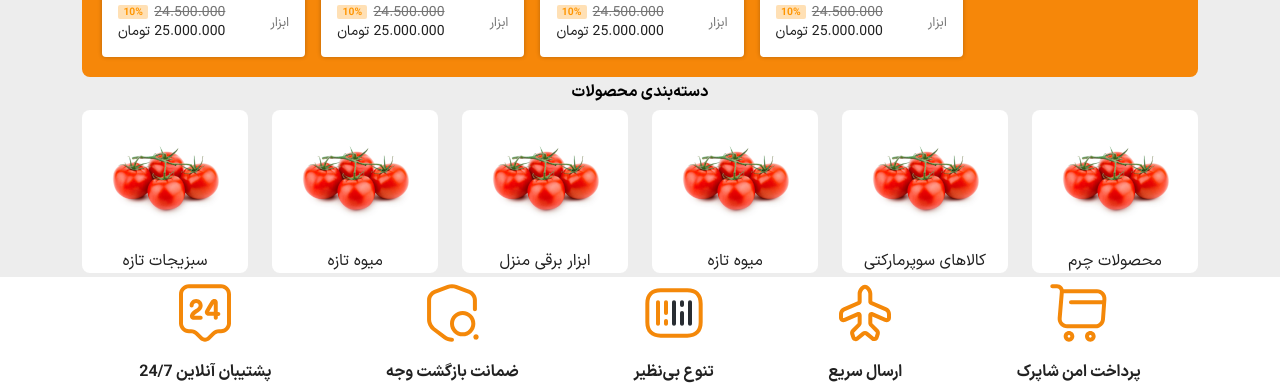
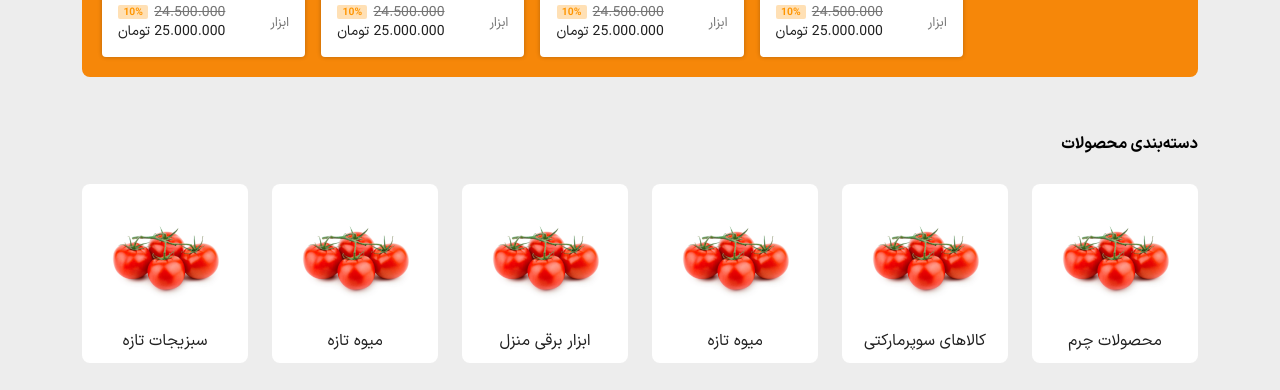
Before and after one commit to zeynabmvs/sepid-framework, a website: page index.html in a window 1280 px wide. Shown: the part 1013-1403 px from the top of the page. Drawn offline with nearby package versions, Linux system fonts and the light colour scheme; files that its build step writes are made by us from their sources.

Commit message:
WIP: Index.html fix styles

```diff
--- a/assets/scss/globals/spacing.scss
+++ b/assets/scss/globals/spacing.scss
@@ -14,6 +14,8 @@
     --space-6: calc(var(--space-unit) * 2); // 32px
     --space-7: calc(var(--space-unit) * 2.5); // 40px
     --space-8: calc(var(--space-unit) * 3); // 48px
+    --space-9: calc(var(--space-unit) * 3.5); // 56px
+    --space-10: calc(var(--space-unit) * 4); // 64px
 
     @include breakpoint(medium) {
       // --space-unit: 0.75rem;
@@ -36,6 +38,8 @@ $spacings: (
   6: var(--space-6),
   7: var(--space-7),
   8: var(--space-8),
+  9: var(--space-9),
+  10: var(--space-9),
   auto: auto);
 
 $sides: (
--- a/index.html
+++ b/index.html
@@ -258,7 +258,7 @@
 					</div>
 				</section>
 
-				<section id="vip_products" class="bg-primary m-b-2 border-radius-8 grid">
+				<section id="vip_products" class="bg-primary m-b-9 border-radius-8 grid">
 					<div class="section-head text-white ta-center flex flex-d-c gap-12 p-a-3 ai-center jc-center">
 						<h3 class="text-h3">پیشنهاد ویژه</h3>
 						<p class="text-body-sm">بیشترین فروش در یکماه گذشته</p>
@@ -380,23 +380,23 @@
 				</section>
 
 
-				<section id="product-categories" class="m-b-2">
-					<div class="section-head jc-center flex flex-d-r ai-center gap-12 m-b-1">
+				<section id="product-categories" class="m-b-10">
+					<div class="section-head flex flex-d-r gap-12 m-b-5">
 						<h6 class="text-h6">دسته‌بندی محصولات</h6>
 					</div>
-					<div class="section-content">
+					<div class="section-content jc-center ai-center">
 
 						<div class="row g-4">
 
 							<div class="col-4 col-md-2">
 								<a href="#">
-									<div class="category-card p-a-1 bg-white border-radius-8">
+									<div class="category-card p-a-3 bg-white border-radius-8">
 										<div class="category flex flex-d-c ai-center gap-8">
 											<div class="category_image">
 												<img class="img-responsive" src="/assets/images/fruit1.png"
 													alt="Tool 1">
 											</div>
-											<div class="category_title text-body-md text-black">محصولات چرم</div>
+											<span class="text-body-md text-black m-b-2">محصولات چرم</span>
 										</div>
 									</div>
 								</a>
@@ -404,13 +404,13 @@
 
 							<div class="col-4 col-md-2">
 								<a href="#">
-									<div class="category-card p-a-1 bg-white border-radius-8">
+									<div class="category-card p-a-3 bg-white border-radius-8">
 										<div class="category flex flex-d-c ai-center gap-8">
 											<div class="category_image">
 												<img class="img-responsive" src="/assets/images/fruit1.png"
 													alt="Tool 1">
 											</div>
-											<div class="category_title text-body-md text-black">کالاهای سوپرمارکتی</div>
+											<span class="text-body-md text-black m-b-2">کالاهای سوپرمارکتی</span>
 										</div>
 									</div>
 								</a>
@@ -418,13 +418,13 @@
 
 							<div class="col-4 col-md-2">
 								<a href="#">
-									<div class="category-card p-a-1 bg-white border-radius-8">
+									<div class="category-card p-a-3 bg-white border-radius-8">
 										<div class="category flex flex-d-c ai-center gap-8">
 											<div class="category_image">
 												<img class="img-responsive" src="/assets/images/fruit1.png"
 													alt="Tool 1">
 											</div>
-											<div class="category_title text-body-md text-black">میوه تازه</div>
+											<span class="text-body-md text-black m-b-2">میوه تازه</span>
 										</div>
 									</div>
 								</a>
@@ -432,13 +432,13 @@
 
 							<div class="col-4 col-md-2">
 								<a href="#">
-									<div class="category-card p-a-1 bg-white border-radius-8">
+									<div class="category-card p-a-3 bg-white border-radius-8">
 										<div class="category flex flex-d-c ai-center gap-8">
 											<div class="category_image">
 												<img class="img-responsive" src="/assets/images/fruit1.png"
 													alt="Tool 1">
 											</div>
-											<div class="category_title text-body-md text-black">ابزار برقی منزل</div>
+											<span class="text-body-md text-black m-b-2">ابزار برقی منزل</span>
 										</div>
 									</div>
 								</a>
@@ -446,13 +446,13 @@
 
 							<div class="col-4 col-md-2">
 								<a href="#">
-									<div class="category-card p-a-1 bg-white border-radius-8">
+									<div class="category-card p-a-3 bg-white border-radius-8">
 										<div class="category flex flex-d-c ai-center gap-8">
 											<div class="category_image">
 												<img class="img-responsive" src="/assets/images/fruit1.png"
 													alt="Tool 1">
 											</div>
-											<div class="category_title text-body-md text-black">میوه تازه</div>
+											<span class="text-body-md text-black m-b-2">میوه تازه</span>
 										</div>
 									</div>
 								</a>
@@ -460,13 +460,13 @@
 
 							<div class="col-4 col-md-2">
 								<a href="#">
-									<div class="category-card p-a-1 bg-white border-radius-8">
+									<div class="category-card p-a-3 bg-white border-radius-8">
 										<div class="category flex flex-d-c ai-center gap-8">
 											<div class="category_image">
 												<img class="img-responsive" src="/assets/images/fruit1.png"
 													alt="Tool 1">
 											</div>
-											<div class="category_title text-body-md text-black">سبزیجات تازه</div>
+											<span class="text-body-md text-black m-b-2">سبزیجات تازه</span>
 										</div>
 									</div>
 								</a>
@@ -491,13 +491,13 @@
 		<div class="container">
 
 			<div class="footer-features">
-				<div class="flex flex-d-r p-y-2 jc-around">
+				<div class="flex flex-d-r p-y-7 jc-around">
 
 					<a href="#" target="_blank" rel="noopener noreferrer">
 						<div class="flex flex-d-c ai-center gap-16 ta-center">
 							<img src="/assets/images/icon-shopping-cart.svg" srcset="" aria-hidden="true" width="64px"
 								height="64px">
-							<h6 class=" text-h6 text-black text-h6">پرداخت امن شاپرک</h6>
+							<h6 class="text-black text-h6">پرداخت امن شاپرک</h6>
 						</div>
 					</a>
 
@@ -505,7 +505,7 @@
 						<div class="flex flex-d-c ai-center gap-16 ta-center">
 							<img src="/assets/images/icon-airplane.svg" srcset="" aria-hidden="true" width="64px"
 								height="64px">
-							<h6 class=" text-h6 text-black text-h6">ارسال سریع</h6>
+							<h6 class="text-black text-h6">ارسال سریع</h6>
 						</div>
 					</a>
 
```
